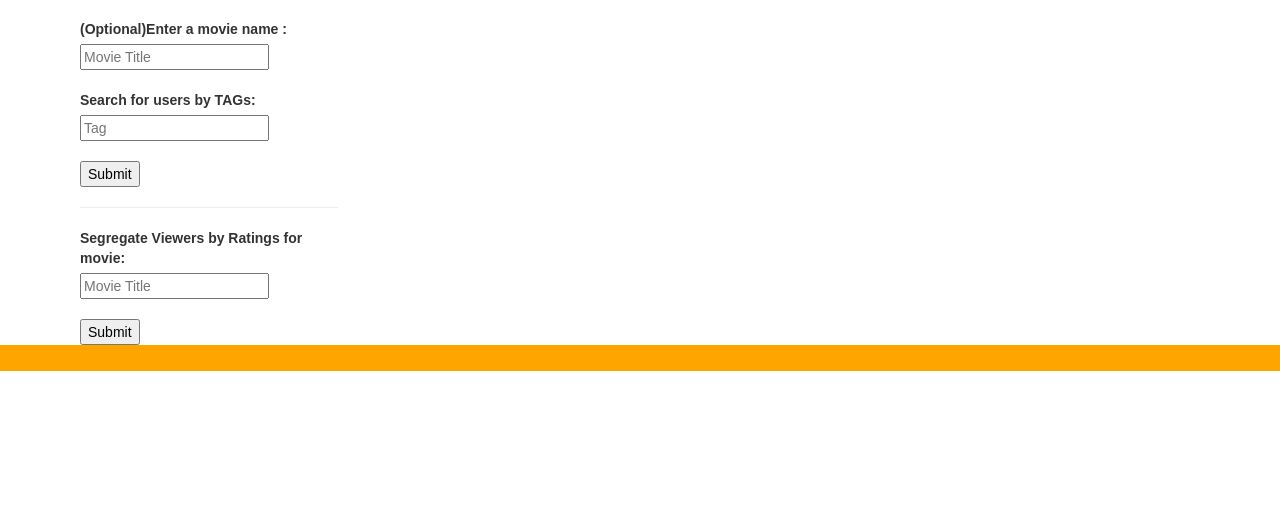
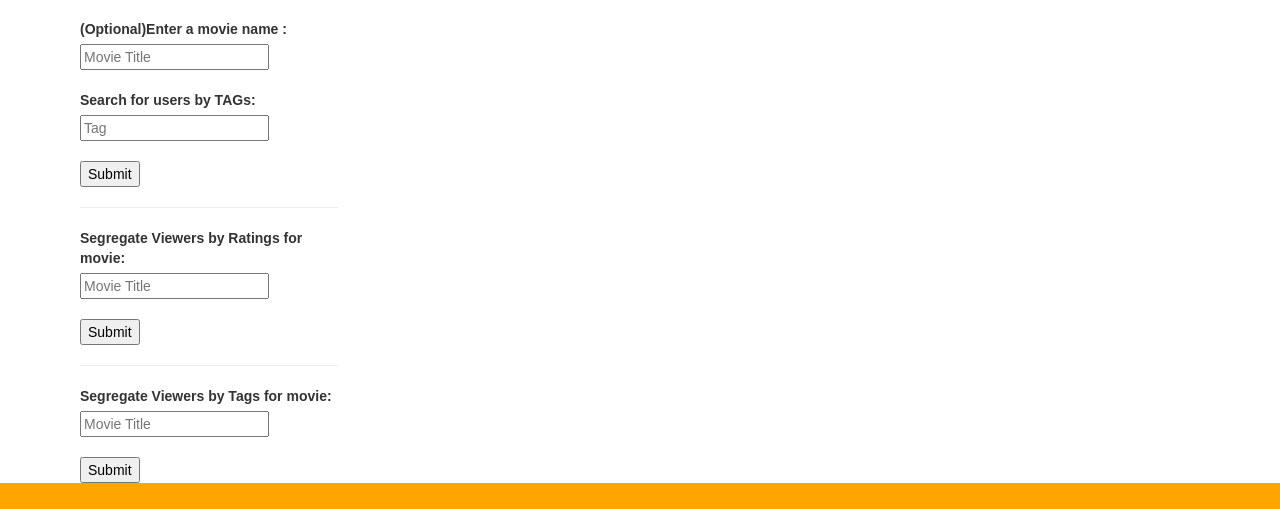
Before and after one commit to zcabuma/Movie-Team4, a PHP site: page /viewerstats.php in a window 1280 px wide. Shown: the part 792-1301 px from the top of the page. Before the commit the page ends 1163 px from the top, so only its background shows below. Run offline with PHP 8.4, Linux system fonts and the light colour scheme; data that the repository does not hold is empty.

Commit message:
task4 - complete

```diff
--- a/src/viewerstats.php
+++ b/src/viewerstats.php
@@ -218,6 +218,18 @@
 
                         </form>
 
+						<hr>
+
+						<form method="post" action="viewerstats.php">
+
+						<label for="movie">Segregate Viewers by Tags for movie:</label>
+							<input type="text" placeholder="Movie Title" id="tag_movieTitle" name="tag_movieTitle">
+                        <br><br>
+
+                        <input type="submit" name ="tagSegSubmit" value="Submit">
+
+                        </form>
+
 
 					</div>
 				</div>
@@ -298,6 +310,25 @@
 								else{
 							include '4-ViewerStats/segregateViewersbyRatings.php';
 							}
+						}else if(isset($_POST["tagSegSubmit"])) {
+							if ($tag_movieTitle != "All" && $tag_movieTitle != ""){
+								echo '<h2 class="title text-center">For '.$tag_movieTitle . " </h2>";
+								}
+								if($tag_movieTitle == " "){
+								echo "
+
+								<body>
+								<div class=\"column\">
+								<div class=\"card\">
+									<h1> SELECT A MOVIE FIRST</h1>
+								</div>
+								</body>
+								<hr>
+								";
+								}
+								else{
+							include '4-ViewerStats/segregateViewersbyTags.php';
+							}
 						}
 						else{
 							echo "
```
